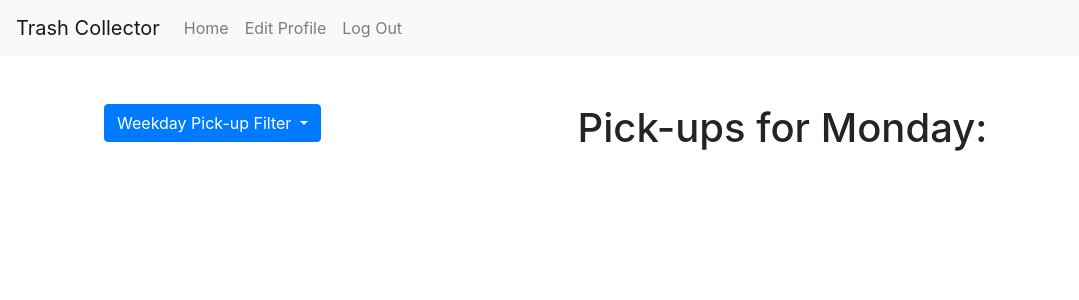
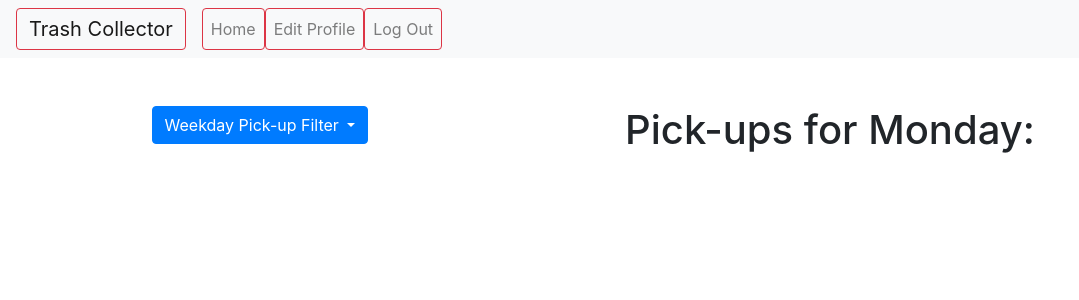
Before and after one commit to garrett-m-coding/Trash-Collector, a Django app: page /employees/weekday_pick_up_filter/Monday in a window 1280 px wide. Shown: the top 300 px of the page, without its empty margins (0-1079 px from the left). Run offline with Django 3.2, Linux system fonts and the light colour scheme; the visitor is signed in with stand-in values (Sample User, id 1); data that the repository does not hold is empty; some libraries are stand-ins or nearby versions.

Commit message:
Paired programming with Garrett. Refactored nav bars in employee_base.html and base.html to include button formats for the links.

```diff
--- a/trash_collector/employees/templates/employees/employee_base.html
+++ b/trash_collector/employees/templates/employees/employee_base.html
@@ -1,23 +1,15 @@
 {% extends 'base.html' %}
 
 {% block navbar %}
-    <a class="nav-item nav-link" href="{% url 'employees:index' %}">Home</a>
-    <a class="nav-item nav-link" href="{% url 'employees:edit_profile' %}">Edit Profile</a>
+    <a class="nav-item nav-link btn btn-outline-danger" role="button" href="{% url 'employees:index' %}">Home</a>
+    <a class="nav-item nav-link btn btn-outline-danger" role="button" href="{% url 'employees:edit_profile' %}">Edit Profile</a>
 {% endblock %}
 
-{% block button_source %}
-  <title>Bootstrap Example</title>
-  <meta name="viewport" content="width=device-width, initial-scale=1">
-  <link rel="stylesheet" href="https://maxcdn.bootstrapcdn.com/bootstrap/4.5.2/css/bootstrap.min.css">
-  <script src="https://ajax.googleapis.com/ajax/libs/jquery/3.5.1/jquery.min.js"></script>
-  <script src="https://cdnjs.cloudflare.com/ajax/libs/popper.js/1.16.0/umd/popper.min.js"></script>
-  <script src="https://maxcdn.bootstrapcdn.com/bootstrap/4.5.2/js/bootstrap.min.js"></script>
-{% endblock %}
 
 {% block employee %}
 <div class="container">
     <div class="row">
-      <div class="col-3" align="center">
+      <div class="col-4" align="center">
         <br />
         <br />
             <div class="dropdown">
@@ -33,7 +25,7 @@
                 </div>
             </div>
       </div>
-      <div class="col-9" align="center">
+      <div class="col-8" align="center">
         <br />
         <br />
         <h1>{% block header %}{% endblock %}</h1>
--- a/trash_collector/templates/base.html
+++ b/trash_collector/templates/base.html
@@ -3,16 +3,19 @@
 <head>
   <meta charset="utf-8">
   <title>{% block title %}{% endblock %}</title>
-  <link href="https://cdn.jsdelivr.net/npm/bootstrap@5.1.1/dist/css/bootstrap.min.css" rel="stylesheet" integrity="sha384-F3w7mX95PdgyTmZZMECAngseQB83DfGTowi0iMjiWaeVhAn4FJkqJByhZMI3AhiU" crossorigin="anonymous">
-  {% block button_source %}{% endblock %}
+  <meta name="viewport" content="width=device-width, initial-scale=1">
+  <link rel="stylesheet" href="https://maxcdn.bootstrapcdn.com/bootstrap/4.5.2/css/bootstrap.min.css">
+  <script src="https://ajax.googleapis.com/ajax/libs/jquery/3.5.1/jquery.min.js"></script>
+  <script src="https://cdnjs.cloudflare.com/ajax/libs/popper.js/1.16.0/umd/popper.min.js"></script>
+  <script src="https://maxcdn.bootstrapcdn.com/bootstrap/4.5.2/js/bootstrap.min.js"></script>
 </head>
   <body>
   {% if user.is_authenticated %}
   <nav class="navbar navbar-expand-lg navbar-light bg-light">
-    <a class="navbar-brand" href="#">Trash Collector</a>
+    <a class="navbar-brand btn btn-outline-danger" href="#">Trash Collector</a>
     <div class="navbar-nav">
     {% block navbar %}{% endblock %}
-    <a class="nav-item nav-link" href="{% url 'logout' %}">Log Out</a>
+    <a class="nav-item nav-link btn btn-outline-danger" role="button" href="{% url 'logout' %}">Log Out</a>
     </div>
   </nav>
   {% endif %}
```
